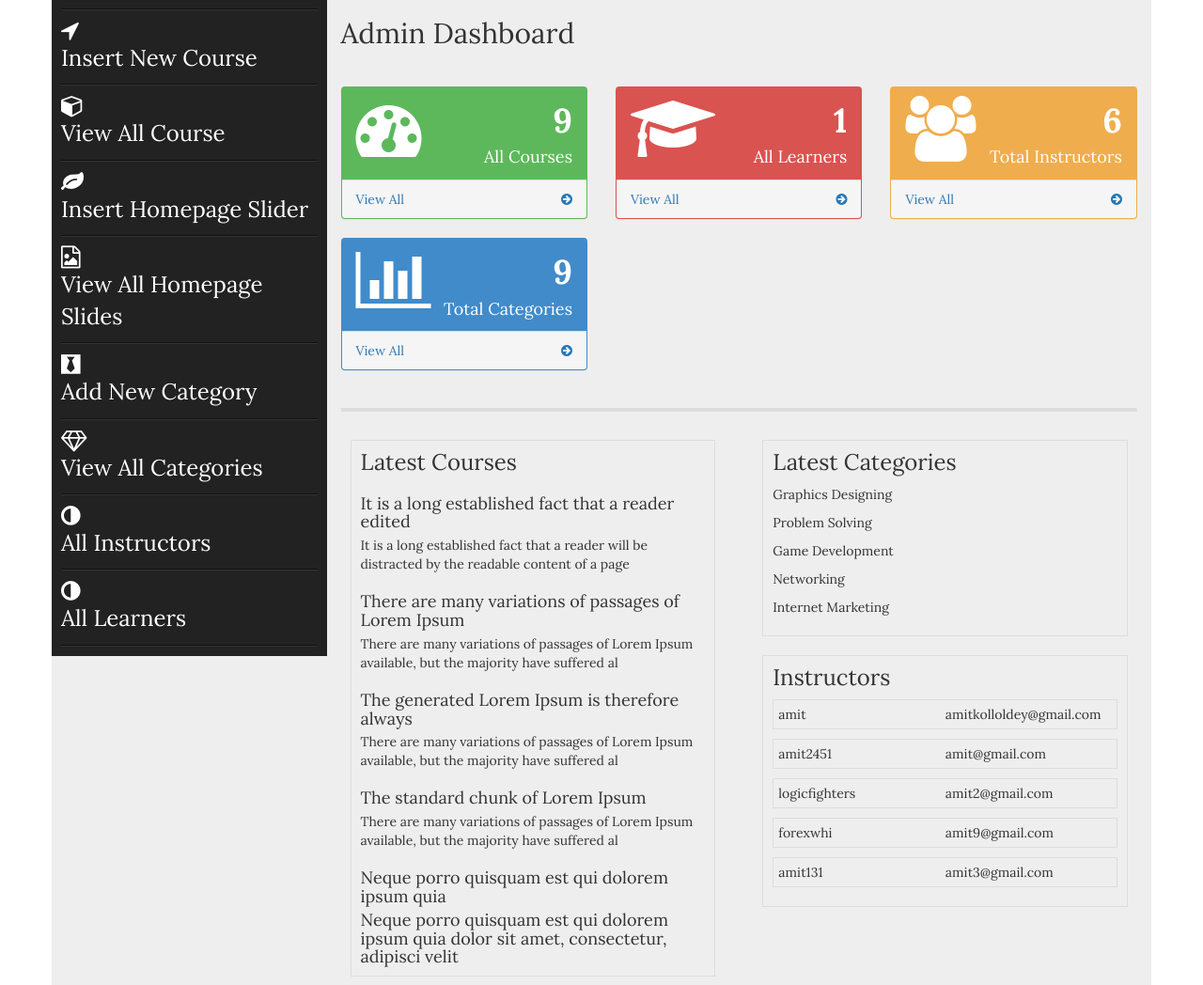
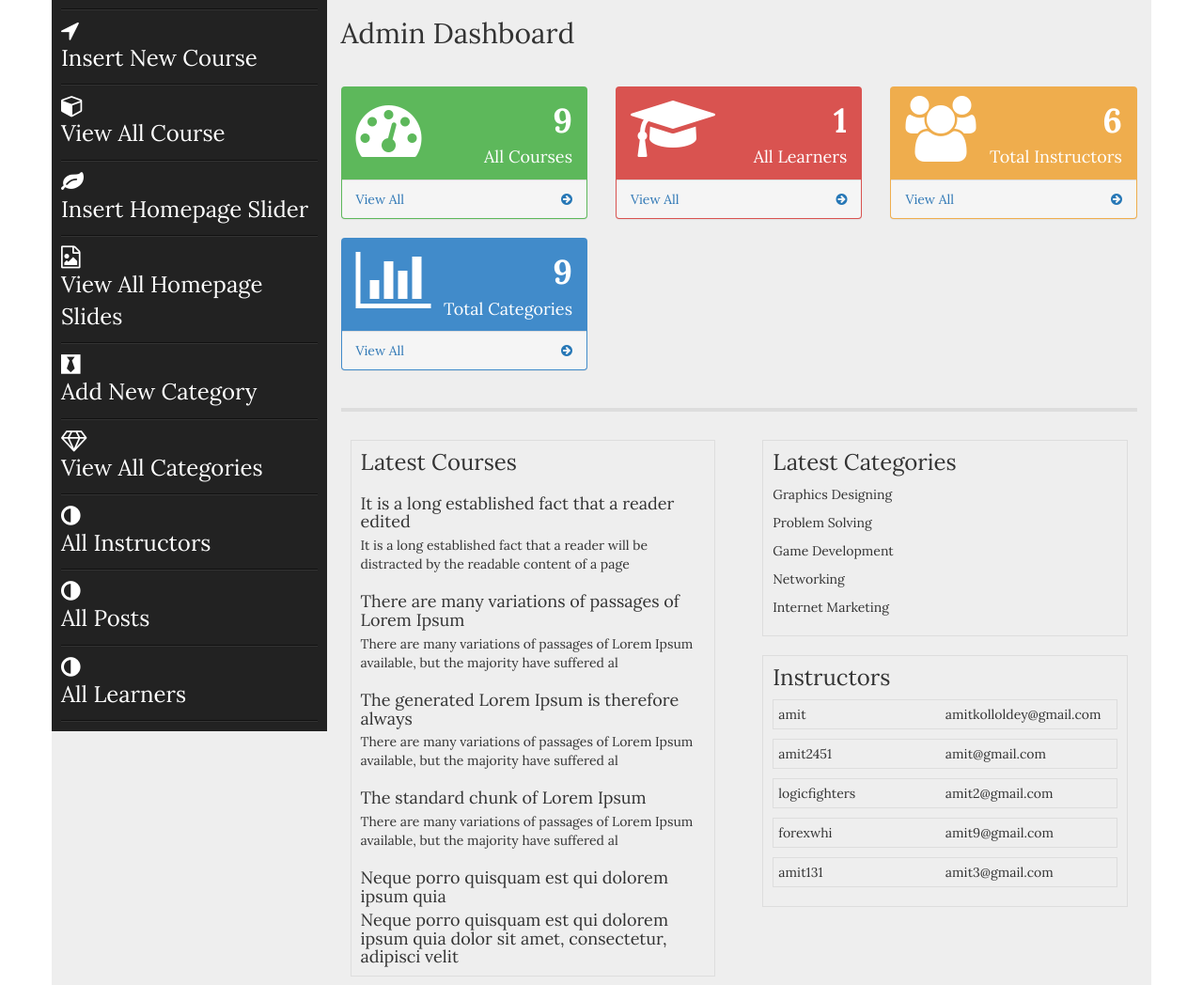
Before and after one commit to NavinPanthi/cloudweb, a PHP site: page /webcloud/admin/index.php in a window 1280 px wide. Shown: the part 152-1200 px from the top of the page at 94% size. Run offline with PHP 8.4, Linux system fonts and the light colour scheme; the visitor is signed in with stand-in values (Sample User, id 1); data comes from the database, SQL or seed files in the repository; some libraries are stand-ins or nearby versions.

Commit message:
Add all posts link at side bar

```diff
--- a/admin/includes/admin_menus.php
+++ b/admin/includes/admin_menus.php
@@ -10,6 +10,7 @@
                         <li><a href="insert_category.php"><i class="fa fa-black-tie"></i>  Add New Category</a></li>
                         <li><a href="view_categories.php"><i class="fa fa-diamond"></i>  View All Categories</a></li>
                         <li><a href="all_instructors.php"><i class="fa fa-adjust"></i>  All Instructors</a></li>
+                        <li><a href="view_post.php"><i class="fa fa-adjust"></i>  All Posts</a></li>
                         <li><a href="all_learners.php"><i class="fa fa-adjust"></i>  All Learners</a></li>
                     </ul>
                 </div>
```
